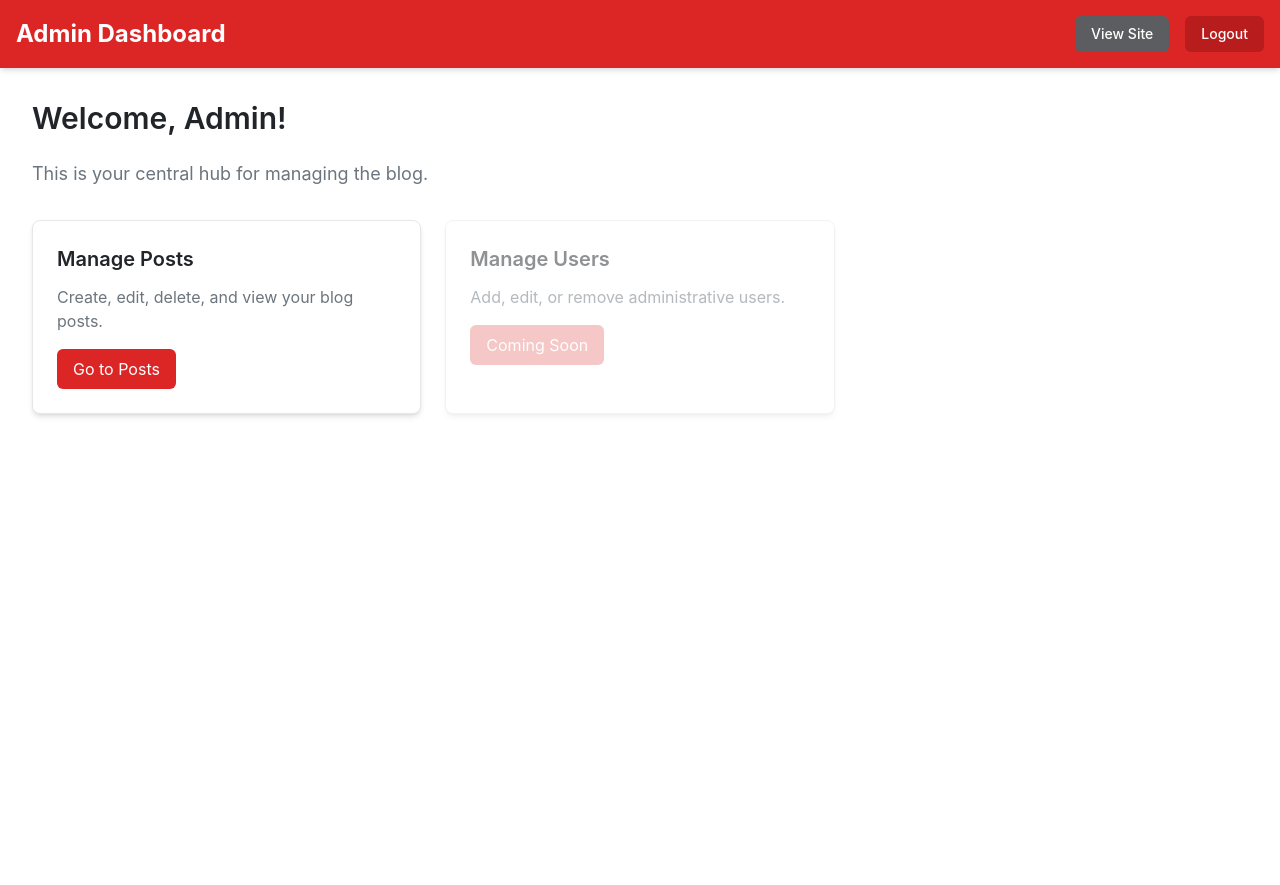
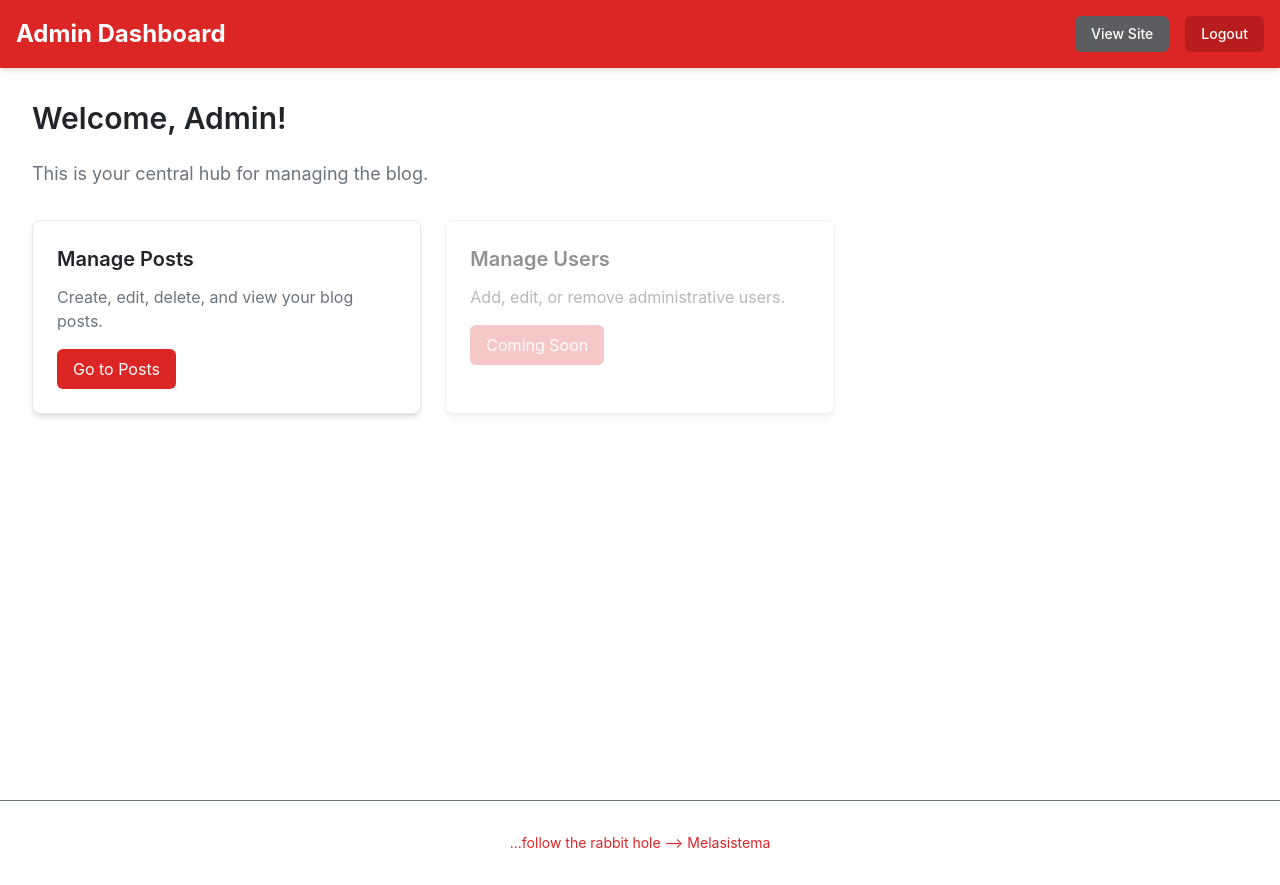
Before and after one commit to melasistema/redis-blog, a Nuxt app: page /admin in a window 1280 px wide. Before the commit the page ends 800 px from the top, so only its background shows below. Built offline with nearby package versions, Linux system fonts and the light colour scheme; no server answers; a web font is replaced by a local one.

Commit message:
chore(layout): Add admin footer

```diff
--- a/layouts/admin.vue
+++ b/layouts/admin.vue
@@ -30,6 +30,11 @@ file that was distributed with this source code.
           <slot />
       </main>
   </div>
+  <footer class="py-8 border-t border-secondary text-center text-secondary text-sm">
+    <div class="mx-auto px-4 sm:px-6 lg:px-8">
+      <a class="text-red-600 hover:text-opacity-50" href="https://github.com/melasistema" target="_blank">...follow the rabbit hole --> Melasistema</a>
+    </div>
+  </footer>
 </template>
 
 <script setup lang="ts">
--- a/pages/index.vue
+++ b/pages/index.vue
@@ -119,7 +119,6 @@ const runtimeConfig = useRuntimeConfig();
 const blogConfig = runtimeConfig.public.blogConfig;
 
 // Set SEO for the homepage
-// Set SEO for the homepage
 useSeo({
   title: blogConfig.siteName,
   description: blogConfig.headerTagline.replace(/<[^>]*>?/gm, ''), // Strip HTML tags from tagline
```
Also changed, not shown: pages/admin/login.vue (+5 -4 lines). Lines whose indentation alone changed are shown as unchanged.
